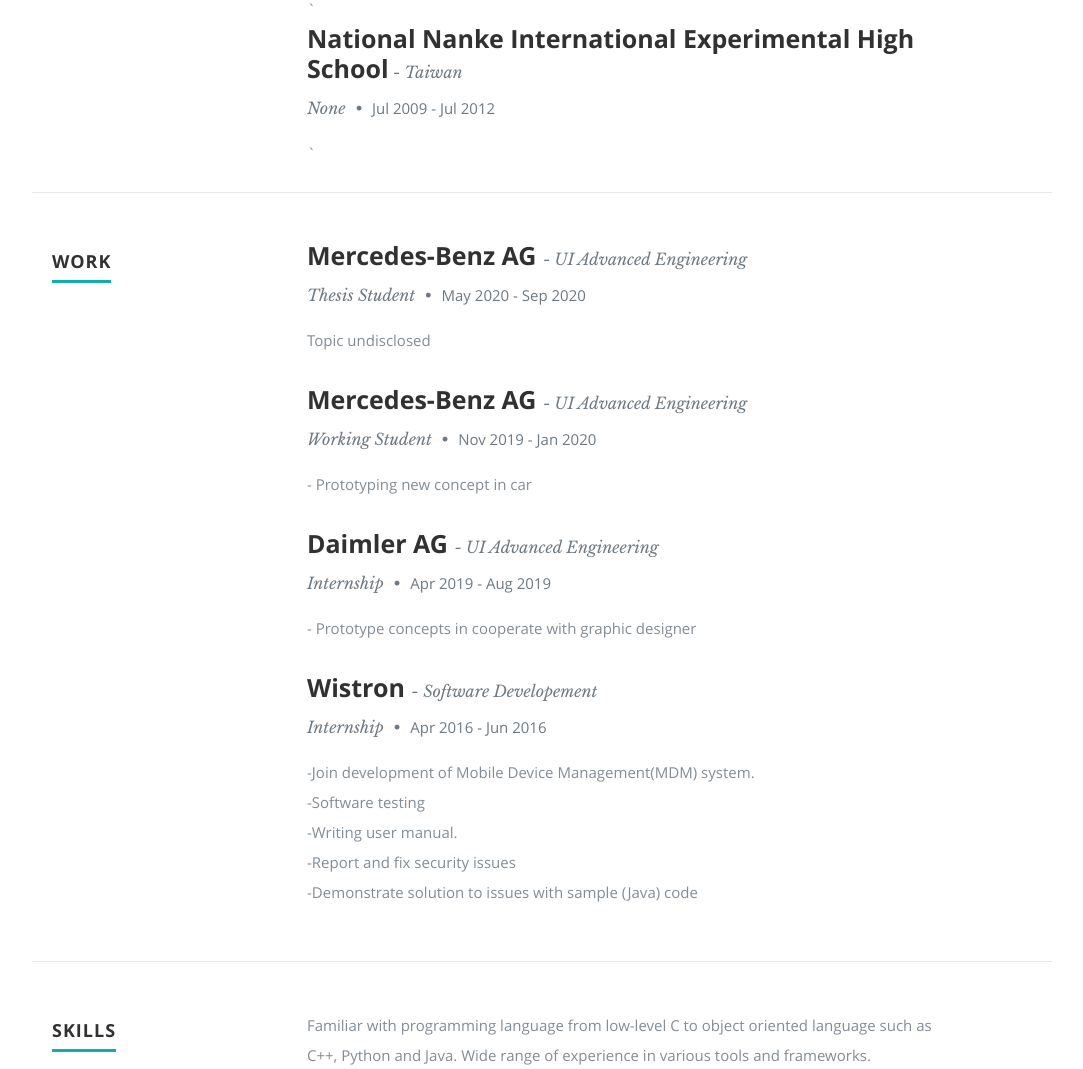
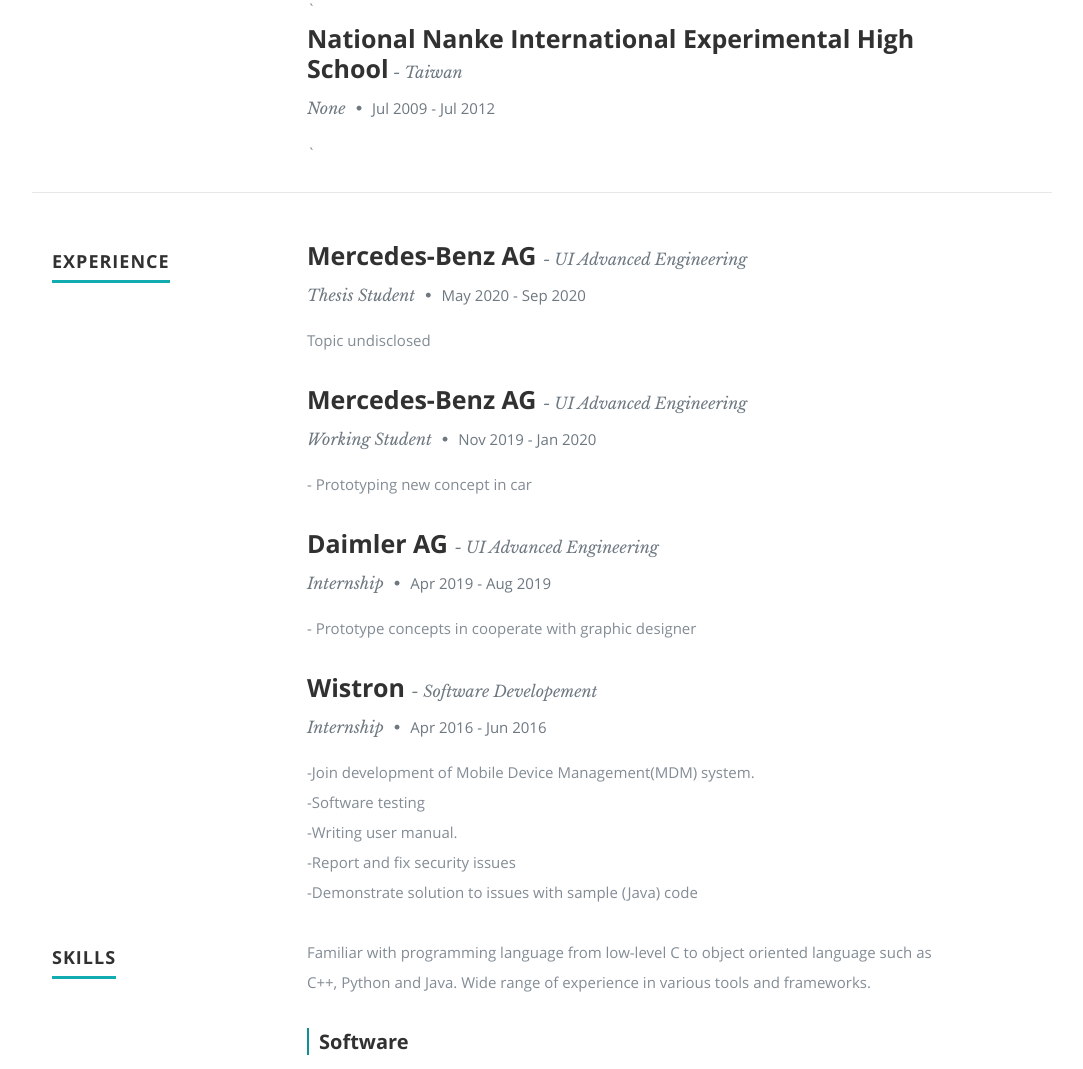
Before and after one commit to powen-kao/CV-Site, a Django app: page / in a window 1280 px wide. Shown: the part 1542-2611 px from the top of the page, without its empty margins (98-1181 px from the left). Run offline with Django 3.2, Linux system fonts and the light colour scheme; data comes from the database, SQL or seed files in the repository; some libraries are stand-ins or nearby versions.

Commit message:
rename work section to experience

```diff
--- a/cv/templates/cv/index.html
+++ b/cv/templates/cv/index.html
@@ -177,12 +177,12 @@
       </div> <!-- End Education -->
 
 
-      <!-- Work
+      <!-- Experience
       ----------------------------------------------- -->
-      <div class="row work">
+      <div class="row experience">
 
          <div class="three columns header-col">
-            <h1><span>Work</span></h1>
+            <h1><span>Experience</span></h1>
          </div>
 
          <div class="nine columns main-col">
```
